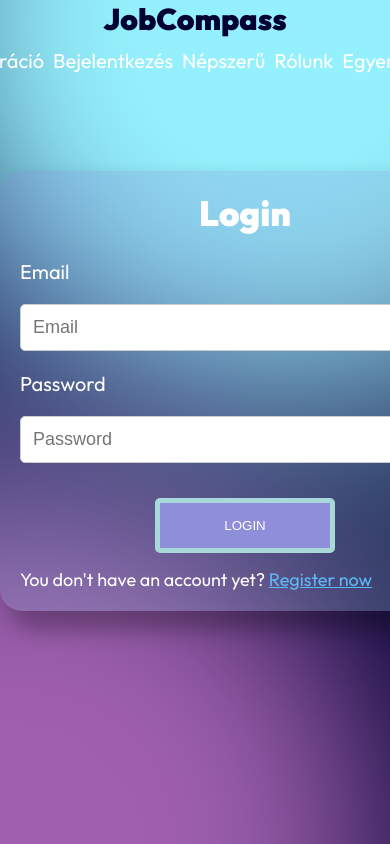
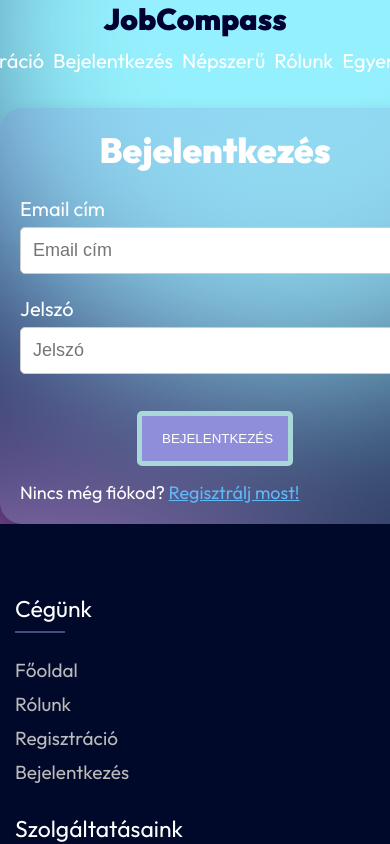
Before and after one commit to zsiza/JobCompass, an Angular app in the folder Angular/JobCompass/: page /login in a window 390 px wide. Shown: the top 844 px of the page. Built offline with nearby package versions, Linux system fonts and the light colour scheme; no server answers.

Commit message:
Lagoin Magyarítás

```diff
--- a/Angular/JobCompass/src/app/pages/login/login.component.css
+++ b/Angular/JobCompass/src/app/pages/login/login.component.css
@@ -37,7 +37,7 @@ body {/*body formázás*/
  .login-container input[type="password"] {
   width: 100%; /*input elemek szélessége*/
   padding: 12px; /*input belső térköz(textdoboz)*/
-    margin: 20px 0; /*input külső térköz*/
+  margin: 6px 0 22px 0; /*input külső térköz*/
   display: inline-block;
   border: 1px solid #ccc; /*input elemek szegélye*/
   box-sizing: border-box; /*a szélesség és magasság értékei magukban foglalják a padding és border értékeit is*/
@@ -68,28 +68,30 @@ body {/*body formázás*/
   color: #5fb8f7; /* Piros színű link */
 }
 
-/*Reszponzív*/
-
-@media(max-width: 972px) {
+@media screen and (max-width: 970px) {
 .login-container {
-      width: 600px;
-      transition: all 1s;
-
+    width: 100%;
+    margin: auto;
 }
 }
 
-@media(max-width: 805px) {
+@media screen and (max-width: 800px) {
 .login-container {
-      width: 500px;
-      transition: all 1s;
-
+    width: 100%;
+    margin: auto;
 }
 }
 
-@media(max-width: 695px) {
+@media screen and (max-width: 694px) {
 .login-container {
-      width: 450px;
-      transition: all 1s;
-
+    width: 100%;
+    margin: auto;
 }
 }
+
+@media screen and (max-width: 530px) {
+.login-container {
+    width: 100%;
+    margin: auto;
+}
+}
--- a/Angular/JobCompass/src/app/pages/login/login.component.html
+++ b/Angular/JobCompass/src/app/pages/login/login.component.html
@@ -1,16 +1,16 @@
 <div class="login-container">
-    <h2>Login</h2>
+    <h2>Bejelentkezés</h2>
 
     <form method="POST">
-    <label for="email">Email</label>
-    <input type="text" id="email" placeholder="Email" name="email" required>
+    <label for="email">Email cím</label>
+    <input type="text" id="email" placeholder="Email cím" name="email" required>
 
-    <label for="password">Password</label>
-    <input type="password" id="password" placeholder="Password" name="password" required>
+    <label for="password">Jelszó</label>
+    <input type="password" id="password" placeholder="Jelszó" name="password" required>
 
-   <button type="submit">LOGIN</button>
+   <button type="submit">BEJELENTKEZÉS</button>
 
-   <p>You don't have an account yet? <a href="register">Register now</a></p>
+   <p>Nincs még fiókod? <a href="register">Regisztrálj most!</a></p>
 
 
     </form>
```
Lines whose indentation alone changed are shown as unchanged.
